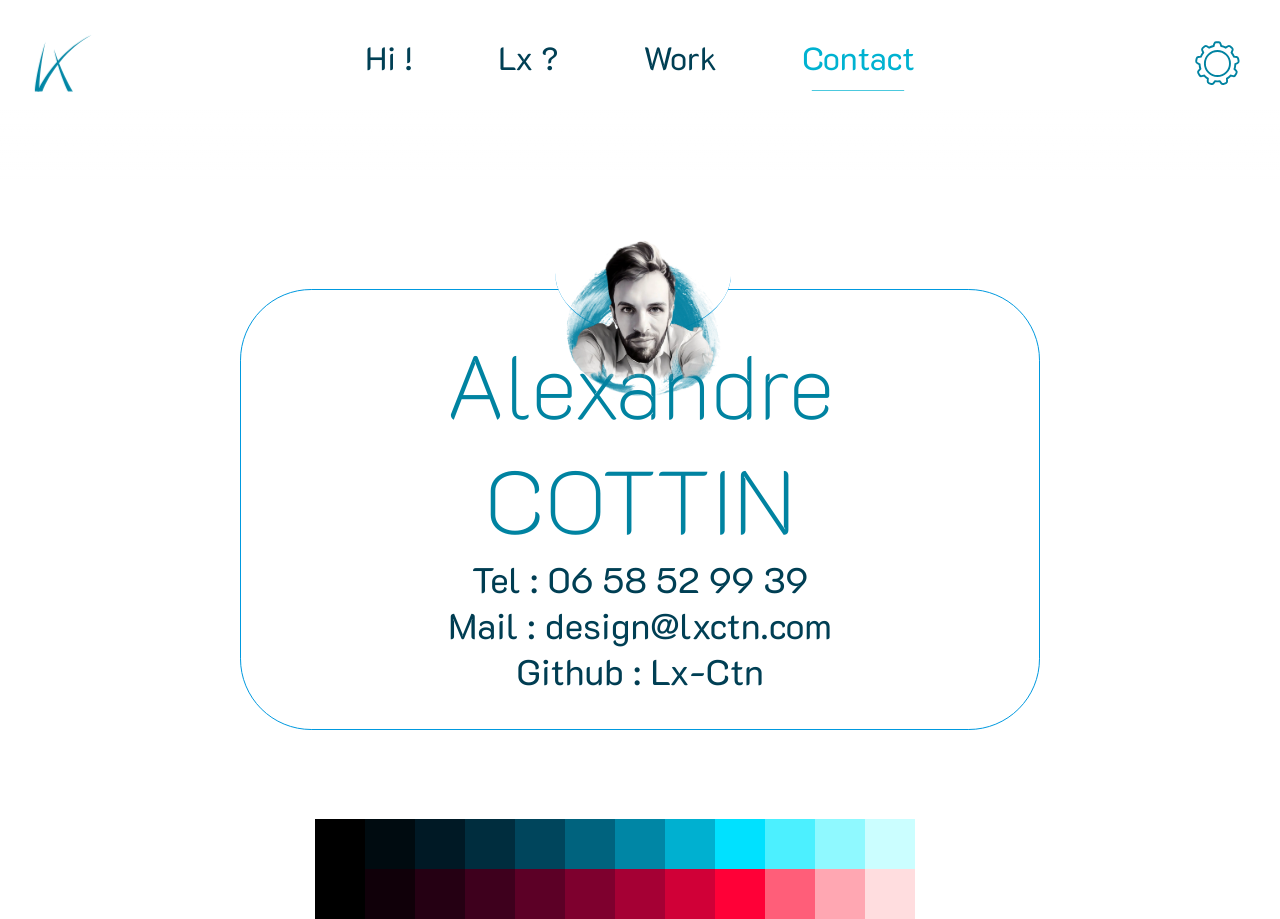
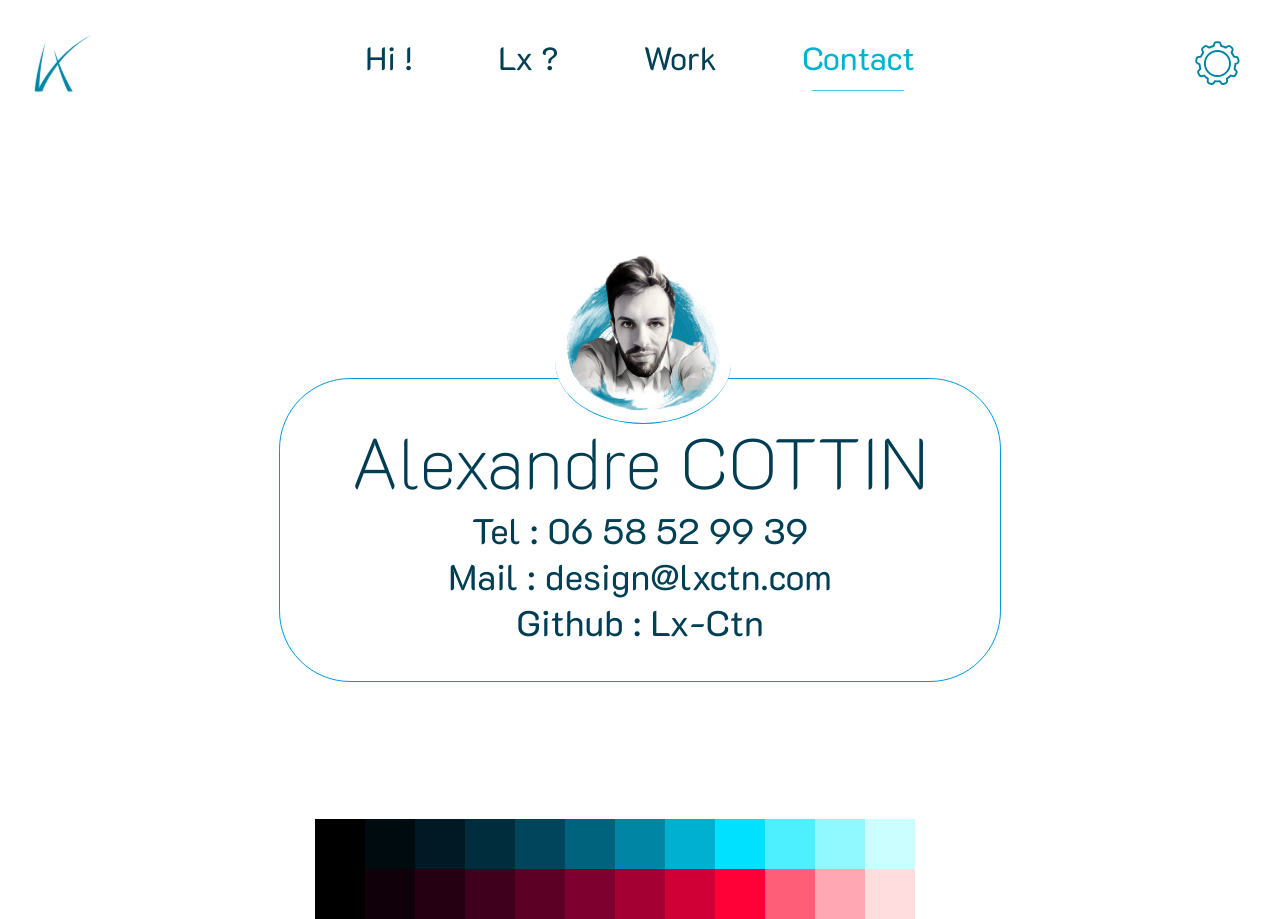
Before and after one commit to Lx-Ctn/lxctn.com, a React (Create React App) app: page /contact in a window 1280 px wide. Built offline with nearby package versions, Linux system fonts and the light colour scheme.

Commit message:
feat: extract speudo component

```diff
--- a/src/components/ContactCard/ContactCard.jsx
+++ b/src/components/ContactCard/ContactCard.jsx
@@ -1,19 +1,11 @@
-import { useSelector } from "react-redux";
 import css from "./ContactCard.module.scss";
 import { motion } from "framer-motion";
-import { get } from "../../store/selectors";
+import { Pseudo } from "../Pseudo/Pseudo";
 
 export const ContactCard = () => {
-	const reducedMotion = useSelector(get.reducedMotion);
 	return (
 		<motion.div className={css._}>
-			{reducedMotion ? (
-				<h1>Alexandre COTTIN</h1>
-			) : (
-				<motion.h1 whileHover="hover">
-					<Lx /> <Ctn />
-				</motion.h1>
-			)}
+			<Pseudo inLineLimit={555} />
 			<p>
 				Tel : <a href="tel:0658529939">06 58 52 99 39</a>
 			</p>
@@ -26,65 +18,3 @@ export const ContactCard = () => {
 		</motion.div>
 	);
 };
-
-const Lx = () => {
-	return (
-		<>
-			<motion.span variants={fadeVariant} custom={{ x: ["0em", "1.4em"], times: [0.1, 0.9] }}>
-				<motion.span variants={fadeVariant} custom={{ opacity: [1, 0], times: [0.4, 0.6] }}>
-					A
-				</motion.span>
-				<motion.span
-					variants={fadeVariant}
-					custom={{ x: ["0em", "0.5em"], times: [0.65, 1] }}
-					className={css.highlight}
-				>
-					l
-				</motion.span>
-				<motion.span variants={fadeVariant} custom={{ opacity: [1, 0], times: [0.6, 0.8] }}>
-					e
-				</motion.span>
-				<motion.span className={css.highlight}>x</motion.span>
-			</motion.span>
-			<motion.span variants={fadeVariant} custom={{ opacity: [1, 0], times: [0, 0.3] }}>
-				andre
-			</motion.span>
-		</>
-	);
-};
-
-const Ctn = () => {
-	return (
-		<motion.span variants={fadeVariant} custom={{ x: ["0em", "-1em"], times: [0.1, 0.9] }}>
-			<motion.span className={css.highlight}>C</motion.span>
-			<motion.span variants={fadeVariant} custom={{ opacity: [1, 0], times: [0, 0.4] }}>
-				O
-			</motion.span>
-			<motion.span
-				variants={fadeVariant}
-				custom={{ x: ["0", "-0.65em"], times: [0.3, 0.6] }}
-				className={css.highlight}
-			>
-				T
-			</motion.span>
-			<motion.span variants={fadeVariant} custom={{ opacity: [1, 0], times: [0, 0.4] }}>
-				TI
-			</motion.span>
-			<motion.span
-				variants={fadeVariant}
-				custom={{ x: ["0", "-1.52em"], times: [0.3, 0.6] }}
-				className={css.highlight}
-			>
-				N
-			</motion.span>
-		</motion.span>
-	);
-};
-
-const fadeVariant = {
-	hover: custom => ({
-		opacity: custom.opacity,
-		left: custom.x,
-		transition: { duration: 2.3, delay: 1.0, times: custom.times },
-	}),
-};
--- a/src/components/ContactCard/ContactCard.module.scss
+++ b/src/components/ContactCard/ContactCard.module.scss
@@ -5,24 +5,4 @@
 	max-width: 800px;
 	margin: 2em;
 	padding: 1em 2em;
-
-	h1 {
-		font-size: clamp(1em, 9vw, 2.5em);
-		font-weight: 100;
-		transition: color 1.3s;
-
-		span {
-			position: relative;
-		}
-
-		.highlight {
-			transition: color 1.3s;
-		}
-		&:hover {
-			color: hsla(185 100% 25% / 25%);
-		}
-		&:hover .highlight {
-			color: hsl(185, 100%, 25%);
-		}
-	}
 }
--- /dev/null
+++ b/src/components/Pseudo/Pseudo.jsx
@@ -0,0 +1,101 @@
+import { useSelector } from "react-redux";
+import css from "./Pseudo.module.scss";
+import { motion } from "framer-motion";
+import { get } from "../../store/selectors";
+
+export const Pseudo = ({ inLineLimit = 0, ...props }) => {
+	const reducedMotion = useSelector(get.reducedMotion);
+	const appWidth = useSelector(get.appWidth);
+	const isInLine = appWidth > inLineLimit;
+
+	return reducedMotion ? (
+		<h2 className={css._} {...props}>
+			Alexandre COTTIN
+		</h2>
+	) : (
+		<motion.h2 className={css._} whileHover="hover" {...props}>
+			<Lx isInLine={isInLine} /> <Ctn isInLine={isInLine} />
+		</motion.h2>
+	);
+};
+
+const Lx = ({ isInLine }) => {
+	const customDirection = isInLine
+		? { x: ["0em", "1.4em"], y: [0, 0], times: [0.1, 0.9] }
+		: { x: [0, 0], y: ["0em", "0.67em"], times: [0.3, 1] };
+	return (
+		<>
+			<motion.span variants={fadeVariant} custom={customDirection}>
+				<motion.span variants={fadeVariant} custom={{ opacity: [1, 0], times: [0.4, 0.6] }}>
+					A
+				</motion.span>
+				<motion.span
+					variants={fadeVariant}
+					custom={isInLine ? { x: ["0em", "0.5em"], times: [0.65, 1] } : { x: 0 }}
+					className={css.highlight}
+				>
+					l
+				</motion.span>
+				<motion.span variants={fadeVariant} custom={{ opacity: [1, 0], times: [0.6, 0.8] }}>
+					e
+				</motion.span>
+				<motion.span
+					variants={fadeVariant}
+					custom={isInLine ? { x: 0 } : { x: ["0em", "-0.5em"], times: [0.65, 1] }}
+					className={css.highlight}
+				>
+					x
+				</motion.span>
+			</motion.span>
+			<motion.span variants={fadeVariant} custom={{ opacity: [1, 0], times: [0, 0.3] }}>
+				andre
+			</motion.span>
+		</>
+	);
+};
+
+const Ctn = ({ isInLine }) => {
+	const customDirection = isInLine
+		? { x: ["0em", "-1em"], y: [0, 0], times: [0.1, 0.9] }
+		: { x: [0, 0], y: ["0em", "-0.6em"], times: [0.3, 1] };
+	return (
+		<motion.span variants={fadeVariant} custom={customDirection}>
+			<motion.span
+				variants={fadeVariant}
+				custom={isInLine ? { x: 0 } : { x: ["0", "1.52em"], times: [0.3, 0.6] }}
+				className={css.highlight}
+			>
+				C
+			</motion.span>
+			<motion.span variants={fadeVariant} custom={{ opacity: [1, 0], times: [0, 0.4] }}>
+				O
+			</motion.span>
+			<motion.span
+				variants={fadeVariant}
+				custom={{ x: ["0", isInLine ? "-0.65em" : "0.87em"], times: [0.3, 0.6] }}
+				className={css.highlight}
+			>
+				T
+			</motion.span>
+			<motion.span variants={fadeVariant} custom={{ opacity: [1, 0], times: [0, 0.4] }}>
+				TI
+			</motion.span>
+			<motion.span
+				variants={fadeVariant}
+				custom={isInLine ? { x: ["0", "-1.52em"], times: [0.3, 0.6] } : { x: 0 }}
+				className={css.highlight}
+			>
+				N
+			</motion.span>
+		</motion.span>
+	);
+};
+
+const fadeVariant = {
+	hover: custom => ({
+		opacity: custom.opacity,
+		left: custom.x,
+		top: custom.y,
+		transition: { duration: 2.3, delay: 1.0, times: custom.times },
+	}),
+};
--- /dev/null
+++ b/src/components/Pseudo/Pseudo.module.scss
@@ -0,0 +1,19 @@
+._ {
+	font-size: clamp(1em, 9vw, 2em);
+	font-weight: 100;
+	transition: color 1.3s;
+
+	span {
+		position: relative;
+	}
+
+	.highlight {
+		transition: color 1.3s;
+	}
+	&:hover {
+		color: hsla(185 100% 25% / 25%);
+	}
+	&:hover .highlight {
+		color: hsl(185, 100%, 25%);
+	}
+}
--- a/src/components/index.js
+++ b/src/components/index.js
@@ -10,3 +10,4 @@ export { HamburgerIcon } from "./HamburgerIcon/HamburgerIcon";
 export { Checkbox } from "./Checkbox/Checkbox";
 export { ParameterMenu } from "./ParameterMenu/ParameterMenu";
 export { HomeIcon } from "./HomeIcon/HomeIcon";
+export { Pseudo } from "./Pseudo/Pseudo";
--- a/src/router/pages/AboutMe.jsx
+++ b/src/router/pages/AboutMe.jsx
@@ -1,11 +1,13 @@
 import css from "./AboutMe.module.scss";
 import { motion } from "framer-motion";
+import { Pseudo } from "../../components";
 
 export const AboutMe = () => {
 	return (
 		<motion.div className={css._} {...AboutMePageAnimation}>
 			<h1>Hello !</h1>
-			<p>It's me ^^</p>
+			<p>I'm</p>
+			<Pseudo />
 		</motion.div>
 	);
 };
```
